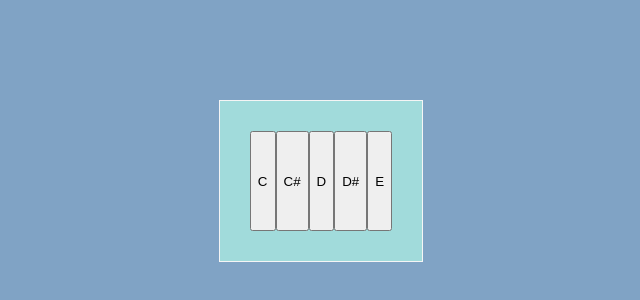
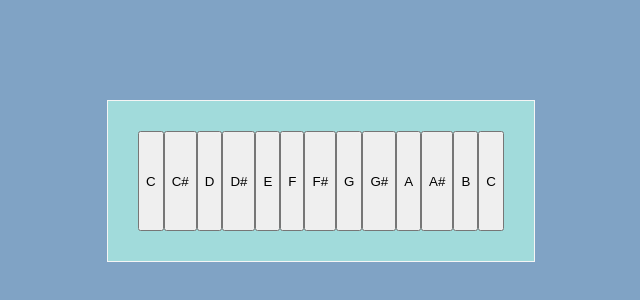
Before and after one commit to joehaller/webby-synth, a React app: page / in a window 1280 px wide. Shown: the part 140-440 px from the top of the page, without its empty margins (319-959 px from the left). Built offline with nearby package versions, Linux system fonts and the light colour scheme.

Commit message:
Implemented basic keyboard with react

```diff
--- a/src/components/App.jsx
+++ b/src/components/App.jsx
@@ -12,13 +12,15 @@ class App extends React.Component {
             type : 'square'
           },
           envelope : {
-            attack : 0.005,
+            attack : 0.002,
             decay : 0.1,
-            sustain : 0.9,
-            release : .8
+            sustain : 0.5,
+            release : .6
           }
         },
-      now: Tone.now()
+      now: Tone.now(),
+      octave: 3,
+      poly: false
     }
     this.playNote = this.playNote.bind(this);
     this.stopNote = this.stopNote.bind(this);
@@ -34,17 +36,34 @@ class App extends React.Component {
 
 
   playNote(e) {
+    let oct = this.state.octave;
     switch (e.key) {
       case "a":
-        return this.state.synth.triggerAttack(`C4`, this.state.now);
+        return this.state.synth.triggerAttack(`C${oct}` , this.state.now);
       case "w":
-        return this.state.synth.triggerAttack(`C#4`, this.state.now);
+        return this.state.synth.triggerAttack(`C#${oct}`, this.state.now);
       case "s":
-        return this.state.synth.triggerAttack(`D4`, this.state.now);
+        return this.state.synth.triggerAttack(`D${oct}`, this.state.now);
       case "e":
-        return this.state.synth.triggerAttack(`D#4`, this.state.now);
+        return this.state.synth.triggerAttack(`D#${oct}`, this.state.now);
       case "d":
-        return this.state.synth.triggerAttack(`E4`, this.state.now);
+        return this.state.synth.triggerAttack(`E${oct}`, this.state.now);
+      case "f":
+      return this.state.synth.triggerAttack(`F${oct}`, this.state.now);
+      case "t":
+      return this.state.synth.triggerAttack(`F#${oct}`, this.state.now);
+      case "g":
+      return this.state.synth.triggerAttack(`G${oct}`, this.state.now);
+      case "y":
+      return this.state.synth.triggerAttack(`G#${oct}`, this.state.now);
+      case "h":
+      return this.state.synth.triggerAttack(`A${oct}`, this.state.now);
+      case "u":
+      return this.state.synth.triggerAttack(`A#${oct}`, this.state.now);
+      case "j":
+      return this.state.synth.triggerAttack(`B${oct}`, this.state.now);
+      case "k":
+      return this.state.synth.triggerAttack(`C${oct+1}`, this.state.now);
       default:
         return;
     }
@@ -57,8 +76,15 @@ class App extends React.Component {
       case "s":
       case "e":
       case "d":
-
-         this.state.synth.triggerRelease();
+      case "f":
+      case "t":
+      case "g":
+      case "y":
+      case "h":
+      case "u":
+      case "j":
+      case "k":
+        this.state.synth.triggerRelease();
     }
   }
 
@@ -80,6 +106,30 @@ class App extends React.Component {
         <div className="key-wrapper">
           <button className="key" onKeyUp={this.stopNote} onKeyDown={this.playNote}>E</button>
         </div>
+        <div className="key-wrapper">
+          <button className="key" onKeyUp={this.stopNote} onKeyDown={this.playNote}>F</button>
+        </div>
+        <div className="key-wrapper">
+          <button className="key" onKeyUp={this.stopNote} onKeyDown={this.playNote}>F#</button>
+        </div>
+        <div className="key-wrapper">
+          <button className="key" onKeyUp={this.stopNote} onKeyDown={this.playNote}>G</button>
+        </div>
+        <div className="key-wrapper">
+          <button className="key" onKeyUp={this.stopNote} onKeyDown={this.playNote}>G#</button>
+        </div>
+        <div className="key-wrapper">
+          <button className="key" onKeyUp={this.stopNote} onKeyDown={this.playNote}>A</button>
+        </div>
+        <div className="key-wrapper">
+          <button className="key" onKeyUp={this.stopNote} onKeyDown={this.playNote}>A#</button>
+        </div>
+        <div className="key-wrapper">
+          <button className="key" onKeyUp={this.stopNote} onKeyDown={this.playNote}>B</button>
+        </div>
+        <div className="key-wrapper">
+          <button className="key" onKeyUp={this.stopNote} onKeyDown={this.playNote}>C</button>
+        </div>
       </div>
     )
   }
```
